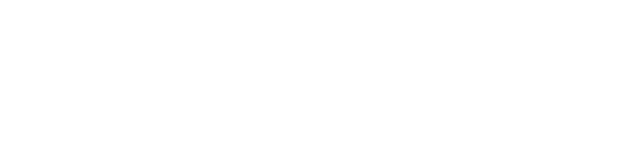
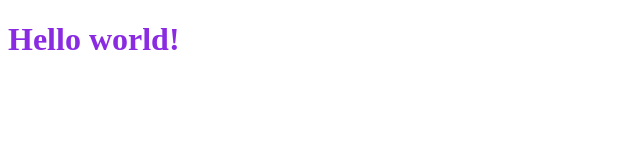
Before and after one commit to Nurzat23/my-site, a plain HTML site: page index.html in a window 1280 px wide. Shown: the whole page, without its empty margins (0-640 px from the left). Drawn offline with Linux system fonts and the light colour scheme.

Commit message:
Add title

```diff
--- a/index.html
+++ b/index.html
@@ -8,5 +8,7 @@
     <link rel="stylesheet" href="style.css" />
   </head>
 
-  <body></body>
+  <body>
+    <h1>Hello world!</h1>
+  </body>
 </html>
--- a/style.css
+++ b/style.css
@@ -0,0 +1,3 @@
+h1 {
+  color: blueviolet;
+}
```
